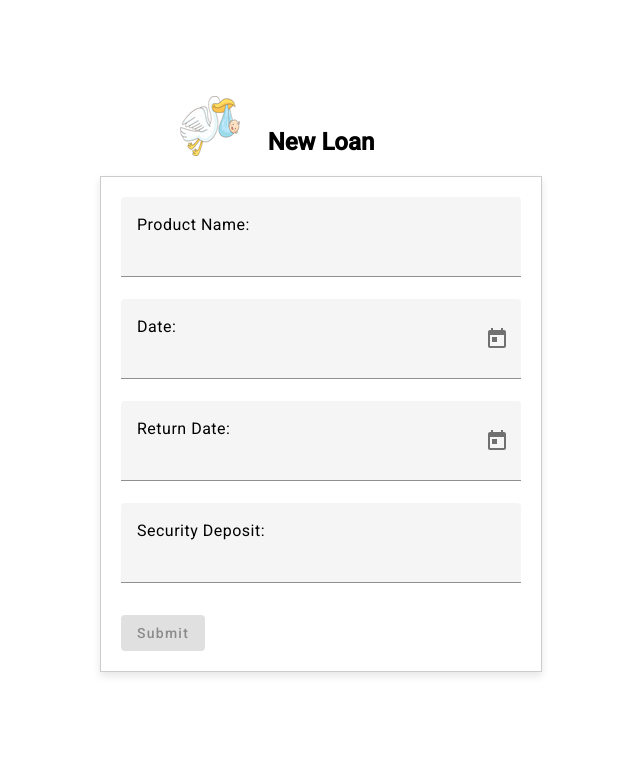
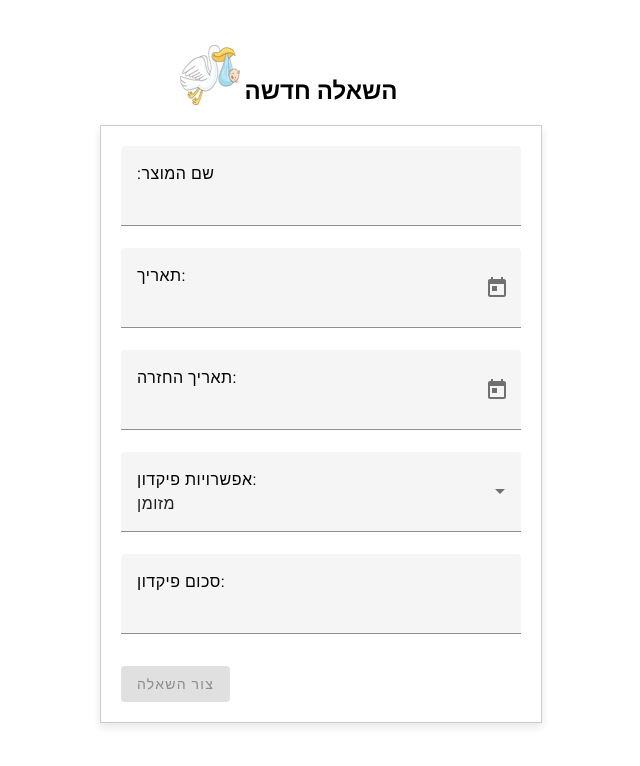
Before and after one commit to Shirel1345/LittleLend, an Angular app: page /lending-page in a window 1280 px wide. Shown: the top 766 px of the page, without its empty margins (319-959 px from the left). Built offline with nearby package versions, Linux system fonts and the light colour scheme.

Commit message:
update form

```diff
--- a/src/app/lending-page/lending-page.component.html
+++ b/src/app/lending-page/lending-page.component.html
@@ -2,11 +2,11 @@
   <div class="bird-icon">
     <img src="assets/baby-bird.png" alt="Bird Icon" />
   </div>
-  <h2>New Loan</h2>
+  <h2>השאלה חדשה</h2>
   <form #myForm="ngForm" (ngSubmit)="onSubmit(myForm)">
     <div>
       <mat-form-field>
-        <label for="productName">Product Name:</label>
+        <label for="productName">:שם המוצר</label>
         <input
           matInput
           type="text"
@@ -20,7 +20,7 @@
 
     <div>
       <mat-form-field>
-        <label for="date">Date:</label>
+        <label for="date">תאריך:</label>
         <input
           matInput
           [matDatepicker]="picker"
@@ -36,7 +36,7 @@
 
     <div>
       <mat-form-field>
-        <label for="returnDate">Return Date:</label>
+        <label for="returnDate">תאריך החזרה:</label>
         <input
           matInput
           [matDatepicker]="returnPicker"
@@ -55,7 +55,18 @@
 
     <div>
       <mat-form-field>
-        <label for="securityDeposit">Security Deposit:</label>
+        <label for="securityDeposit">אפשרויות פיקדון:</label>
+        <select matNativeControl required>
+          <option value="מזומן">מזומן</option>
+          <option value="ביט">ביט</option>
+          <option value="העברה בנקאית">העברה בנקאית</option>
+        </select>
+      </mat-form-field>
+    </div>
+
+    <div>
+      <mat-form-field>
+        <label for="securityDeposit">סכום פיקדון:</label>
         <input
           matInput
           type="number"
@@ -69,7 +80,7 @@
 
     <div>
       <button mat-raised-button type="submit" [disabled]="!myForm.valid">
-        Submit
+        צור השאלה
       </button>
     </div>
   </form>
--- a/src/app/lending-page/lending-page.component.ts
+++ b/src/app/lending-page/lending-page.component.ts
@@ -3,9 +3,9 @@ import { FormsModule } from '@angular/forms';
 import { MatInputModule } from '@angular/material/input';
 import { MatDatepickerModule } from '@angular/material/datepicker';
 import { MatNativeDateModule } from '@angular/material/core';
-import { MatFormFieldModule } from '@angular/material/form-field';
 import { MatButtonModule } from '@angular/material/button';
 import { Router } from '@angular/router';
+import { MatFormFieldModule } from '@angular/material/form-field';
 
 @Component({
   selector: 'app-lending-page',
```
